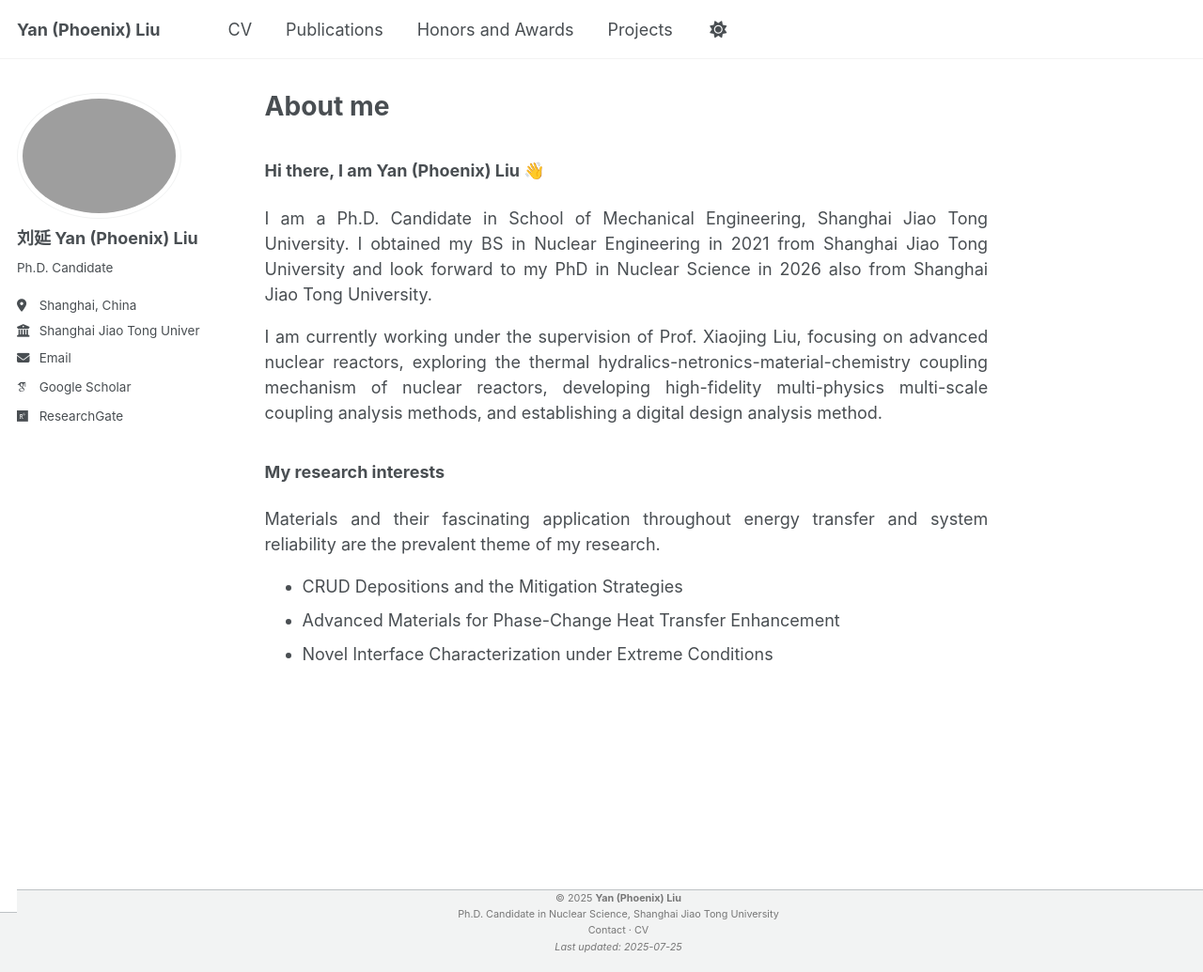
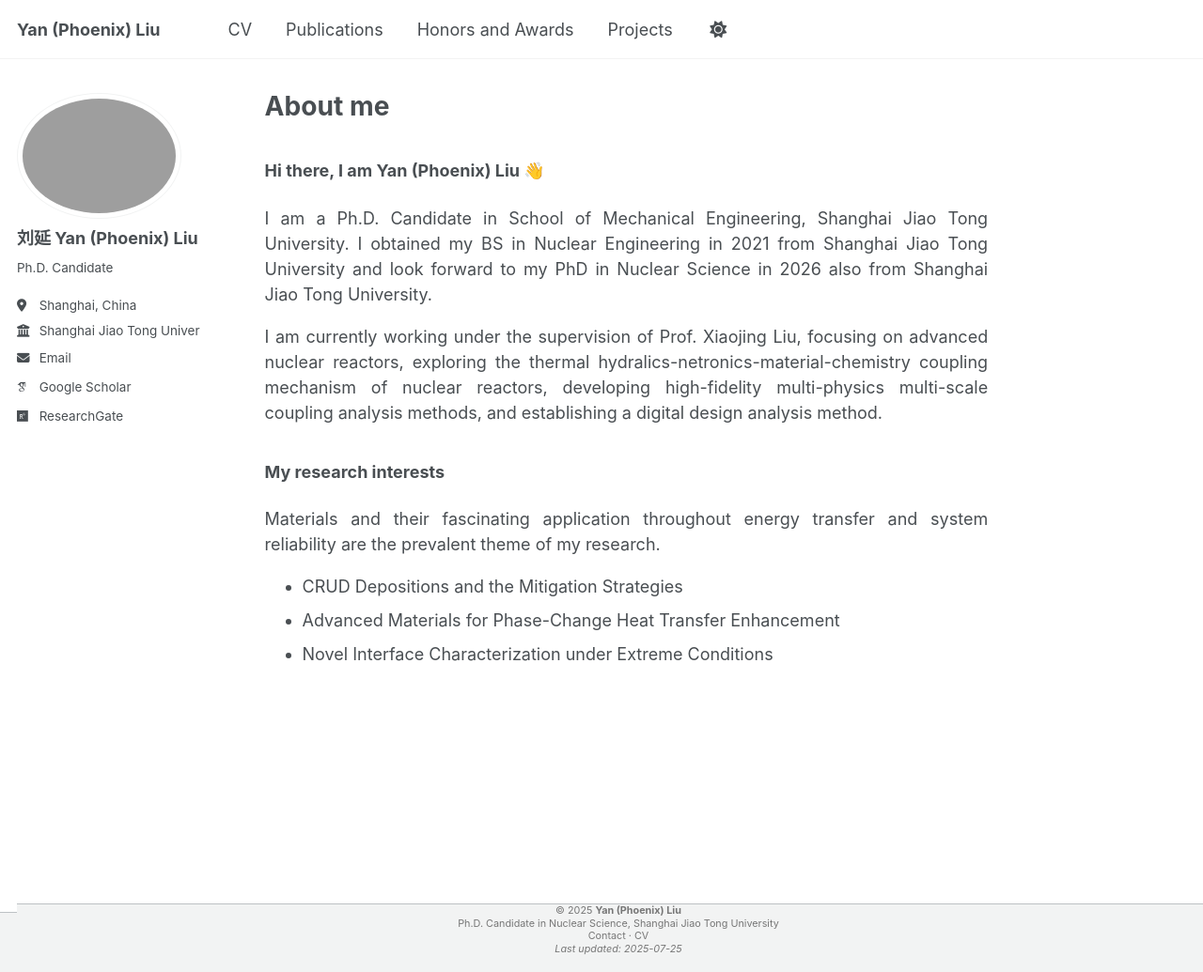
Before and after one commit to YanPhoenixLiu/yanphoenixliu.github.io, a Jekyll site: the page built from _pages/about.md, in a window 1280 px wide and 1035 px high. Shown: the whole window at 94% size. Built offline with Jekyll 4.4.1, drawn with Linux system fonts in a browser that asks for light colours; some web fonts are replaced; a script that is not in the unit is left out.

Commit message:
Update footer.html

```diff
--- a/_includes/footer.html
+++ b/_includes/footer.html
@@ -30,7 +30,7 @@
 <!-- ======================== CUSTOM FOOTER ======================== -->
 
 <footer class="page__footer">
-  <div style="text-align: center; font-size: 0.6rem; color: #777; line-height: 1.6;">
+  <div style="text-align: center; font-size: 0.6rem; color: #777; line-height: 1.25;">
     © 2025 <strong>Yan (Phoenix) Liu</strong><br>
     Ph.D. Candidate in Nuclear Science, Shanghai Jiao Tong University
     <br>
```
